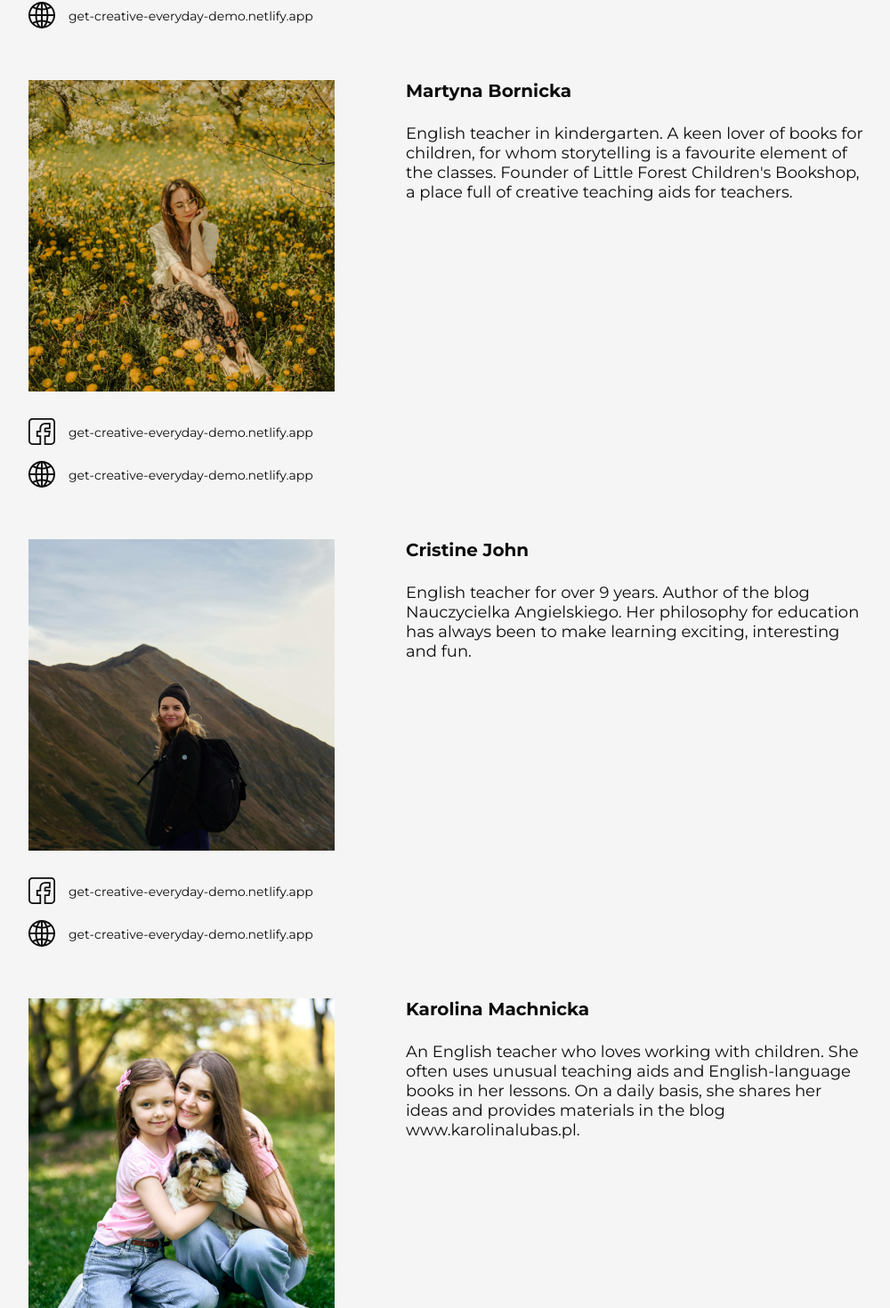
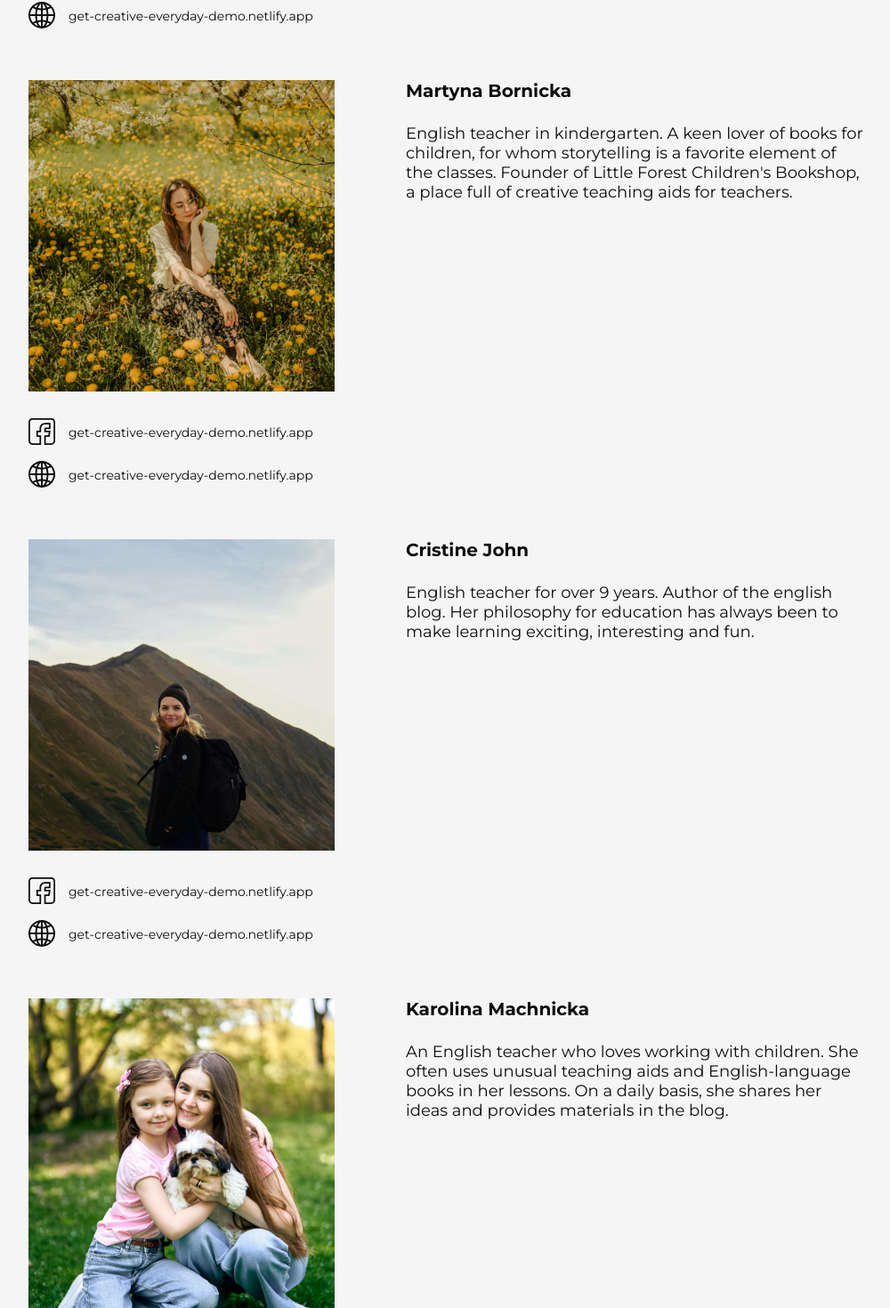
Before and after one commit to PatrickInFrontEnd/get-creative-everyday-demo, a React (Create React App) app: page / in a window 1280 px wide. Shown: the part 9823-11293 px from the top of the page at 89% size, without its empty margins (138-1138 px from the left). Built offline with nearby package versions, Linux system fonts and the light colour scheme.

Commit message:
fix: authors copy (#8)

```diff
--- a/src/data/eng_resources.js
+++ b/src/data/eng_resources.js
@@ -263,7 +263,7 @@ export const authorsENG = [
         author: {
             name: "Martyna Bornicka",
             description:
-                "English teacher in kindergarten. A keen lover of books for children, for whom storytelling is a favourite element of the classes. Founder of Little Forest Children's Bookshop, a place full of creative teaching aids for teachers.",
+                "English teacher in kindergarten. A keen lover of books for children, for whom storytelling is a favorite element of the classes. Founder of Little Forest Children's Bookshop, a place full of creative teaching aids for teachers.",
         },
     },
     {
@@ -281,7 +281,7 @@ export const authorsENG = [
         author: {
             name: "Cristine John",
             description:
-                "English teacher for over 9 years. Author of the blog Nauczycielka Angielskiego. Her philosophy for education has always been to make learning exciting, interesting and fun.",
+                "English teacher for over 9 years. Author of the english blog. Her philosophy for education has always been to make learning exciting, interesting and fun.",
         },
     },
     {
@@ -299,7 +299,7 @@ export const authorsENG = [
         author: {
             name: "Karolina Machnicka",
             description:
-                "An English teacher who loves working with children. She often uses unusual teaching aids and English-language books in her lessons. On a daily basis, she shares her ideas and provides materials in the blog www.karolinalubas.pl.",
+                "An English teacher who loves working with children. She often uses unusual teaching aids and English-language books in her lessons. On a daily basis, she shares her ideas and provides materials in the blog.",
         },
     },
     {
@@ -335,7 +335,7 @@ export const authorsENG = [
         author: {
             name: "Agnieszka Roland",
             description:
-                "She creates language games that she would like to play, prepares lessons in which she would like to participate, teaches in the way she would like to be taught. She helps other teachers to make language classes more attractive and lively. She creates original games, which she willingly shares with teachers of various languages on the website www.agnieszkaiwanicka.pl. She shows how to use technology in the classroom and teaches others how to teach in order to have fun in one’s own lessons. She makes both teachers and students want to learn.",
+                "She creates language games that she would like to play, prepares lessons in which she would like to participate, teaches in the way she would like to be taught. She helps other teachers to make language classes more attractive and lively. She creates original games, which she willingly shares with teachers of various languages on the website. She shows how to use technology in the classroom and teaches others how to teach in order to have fun in one’s own lessons. She makes both teachers and students want to learn.",
         },
     },
 ];
--- a/src/data/esp_resources.js
+++ b/src/data/esp_resources.js
@@ -251,7 +251,7 @@ export const authorsSPANISH = [
         author: {
             name: "Anna Kowalska",
             description:
-                "Profesora de inglés con 18 años de experiencia en Polonia, Inglaterra e Irlanda, directora de estudios y formadora de profesores. Apoya a equipos didácticos en escuelas de idiomas, capacita a profesores y habla en conferencias y reuniones sectoriales. Autora del sitio web That is Evil dirigido a profesores de inglés.",
+                "Profesora de inglés con 18 años de experiencia en Polonia, Inglaterra e Irlanda, directora de estudios y formadora de profesores. Apoya a equipos didácticos en escuelas de idiomas, capacita a profesores y habla en conferencias y reuniones del sector. Autora del sitio web That is Evil dirigido a profesores de EFL.",
         },
     },
     {
@@ -269,7 +269,7 @@ export const authorsSPANISH = [
         author: {
             name: "Martyna Bornicka",
             description:
-                "Profesora de inglés en jardín de infancia. Ávida amante de los libros para niños, para quien el storytelling es un elemento favorito de las clases. Fundadora de Little Forest Children's Bookshop, un lugar lleno de materiales didácticos creativos para profesores.",
+                "Profesora de inglés en jardín de infancia. Amante de los libros para niños, para quienes contar cuentos es su elemento favorito de las clases. Fundadora de Little Forest Children's Bookshop, un lugar lleno de ayudas didácticas creativas para profesores.",
         },
     },
     {
@@ -287,7 +287,7 @@ export const authorsSPANISH = [
         author: {
             name: "Cristine John",
             description:
-                "Profesora de inglés durante más de 9 años. Autora del blog Nauczycielka Angielskiego. Su filosofía educativa siempre ha sido hacer que el aprendizaje sea emocionante, interesante y divertido.",
+                "Profesora de inglés durante más de 9 años. Autora del blog de inglés. Su filosofía de la educación siempre ha sido hacer que el aprendizaje sea emocionante, interesante y divertido.",
         },
     },
     {
@@ -305,7 +305,7 @@ export const authorsSPANISH = [
         author: {
             name: "Karolina Machnicka",
             description:
-                "Profesora de inglés que ama trabajar con niños. A menudo utiliza materiales didácticos inusuales y libros en inglés en sus clases. Comparte ideas y materiales diariamente en el blog www.karolinalubas.pl.",
+                "Una profesora de inglés que ama trabajar con niños. A menudo utiliza ayudas didácticas inusuales y libros en inglés en sus lecciones. Diariamente, comparte sus ideas y proporciona materiales en el blog.",
         },
     },
     {
@@ -323,7 +323,7 @@ export const authorsSPANISH = [
         author: {
             name: "Renata Nowak",
             description:
-                "Licenciada en Filología Inglesa, profesora con más de 10 años de experiencia. Autora del blog 'EasyPeasy' y la guía 'Inglés sin libro de texto'. Consultora metodológica que apoyó la creación de un robot educativo en Dino University.",
+                "Licenciada en Filología Inglesa, profesora con más de 10 años de experiencia. Autora del blog 'EasyPeasy' y de la guía 'Inglés sin Manual'. Consultora metodológica que apoyó la creación de un robot educativo en la Universidad Dino.",
         },
     },
     {
@@ -341,7 +341,7 @@ export const authorsSPANISH = [
         author: {
             name: "Agnieszka Roland",
             description:
-                "Crea juegos lingüísticos que le gustaría jugar, prepara lecciones en las que le gustaría participar y enseña de la manera en que le gustaría ser enseñada. Ayuda a otros profesores a hacer que las clases de idiomas sean más atractivas y animadas. Crea juegos originales que comparte con profesores de varios idiomas en www.agnieszkaiwanicka.pl. Muestra cómo usar la tecnología en el aula y enseña a otros cómo enseñar para divertirse en sus propias clases. Hace que tanto profesores como estudiantes quieran aprender.",
+                "Crea juegos de idiomas que le gustaría jugar, prepara lecciones en las que le gustaría participar, enseña de la manera en que le gustaría que le enseñaran. Ayuda a otros profesores a hacer que las clases de idiomas sean más atractivas y animadas. Crea juegos originales, que comparte con gusto con profesores de varios idiomas en el sitio web. Muestra cómo utilizar la tecnología en el aula y enseña a otros a enseñar para que se diviertan en sus propias lecciones. Hace que tanto profesores como estudiantes quieran aprender.",
         },
     },
 ];
--- a/src/data/pl_resources.js
+++ b/src/data/pl_resources.js
@@ -251,7 +251,7 @@ export const authorsPL = [
         author: {
             name: "Anna Kowalska",
             description:
-                "Nauczycielka angielskiego z 18-letnim doświadczeniem zdobywanym w szkołach w Polsce, Anglii i Irlandii. Od 5 lat jest metodyczką oraz trenerką nauczycieli. Wspiera metodycznie zespoły dydaktyczne w szkołach językowych, a oprócz tego szkoli nauczycieli i lektorów na konferencjach i zlotach branżowych. Autorka strony That is Evil skierowanej do anglistów.",
+                "Nauczycielka angielskiego z 18-letnim doświadczeniem w Polsce, Anglii i Irlandii, dyrektor studiów i trenerka nauczycieli. Wspiera zespoły dydaktyczne w szkołach językowych, szkoli nauczycieli i występuje na konferencjach i spotkaniach branżowych. Autorka strony That is Evil skierowanej do nauczycieli EFL.",
         },
     },
     {
@@ -269,7 +269,7 @@ export const authorsPL = [
         author: {
             name: "Martyna Bornicka",
             description:
-                "Nauczycielka języka angielskiego w przedszkolu. Zapalona miłośniczka książek dla dzieci, dla której storytelling jest ulubionym elementem zajęć. Założycielka Little Forest Children’s Bookshop, miejsca pełnego kreatywnych pomocy dydaktycznych dla nauczycieli.",
+                "Nauczycielka angielskiego w przedszkolu. Zakochana w książkach dla dzieci, dla której opowiadanie historii jest ulubionym elementem zajęć. Założycielka Little Forest Children's Bookshop, miejsca pełnego kreatywnych pomocy dydaktycznych dla nauczycieli.",
         },
     },
     {
@@ -287,7 +287,7 @@ export const authorsPL = [
         author: {
             name: "Cristine John",
             description:
-                "Od ponad 9 lat nauczyciel języka angielskiego. Autorka bloga Nauczycielka Angielskiego, na którym dzieli się pomysłami na tworzenie własnych pomocy dydaktycznych dla dzieci w wieku przedszkolnym oraz wczesnoszkolnym, a także inspiracjami zarówno na zajęcia i warsztaty czytelnicze, jak i domowe zabawy językowe.",
+                "Nauczycielka angielskiego od ponad 9 lat. Autorka bloga angielskiego. Jej filozofia edukacji zawsze polegała na tym, by nauka była ekscytująca, interesująca i zabawna.",
         },
     },
     {
@@ -305,7 +305,7 @@ export const authorsPL = [
         author: {
             name: "Karolina Machnicka",
             description:
-                "Nauczycielka języka angielskiego, która uwielbia pracę z dziećmi. Często wykorzystuje niekoniecznie oczywiste pomoce dydaktyczne i książki anglojęzyczne na swoich lekcjach. Na co dzień dzieli się pomysłami i materiałami na blogu www.karolinalubas.pl.",
+                "Nauczycielka angielskiego, która uwielbia pracować z dziećmi. Często wykorzystuje nietypowe pomoce dydaktyczne i książki anglojęzyczne na swoich lekcjach. Na co dzień dzieli się swoimi pomysłami i udostępnia materiały na blogu.",
         },
     },
     {
@@ -323,7 +323,7 @@ export const authorsPL = [
         author: {
             name: "Renata Nowak",
             description:
-                "Magister filologii angielskiej, lektor z ponad 10-letnim stażem. Autorka bloga EasyPeasy oraz poradnika „Angielski bez Podręcznika”. Konsultant metodyczny przy tworzeniu robota edukacyjnego Dino University.",
+                "Magister filologii angielskiej, nauczycielka z ponad 10-letnim doświadczeniem. Autorka bloga 'EasyPeasy' i przewodnika 'Angielski bez podręcznika'. Konsultantka metodyczna, która wspierała tworzenie robota edukacyjnego na Uniwersytecie Dino.",
         },
     },
     {
@@ -341,7 +341,7 @@ export const authorsPL = [
         author: {
             name: "Agnieszka Roland",
             description:
-                "Tworzy gry językowe, w które sama chciałaby grać, przygotowuje lekcje, w których chciałaby uczestniczyć, uczy tak, jak sama chciałaby być uczona. Pomaga uatrakcyjniać i ożywiać zajęcia językowe. Tworzy autorskie gry, którymi chętnie dzieli się z nauczycielami różnych języków na stronie www.agnieszkaiwanicka.pl. Pokazuje, jak korzystać z technologii w klasie oraz podpowiada, jak uczyć, aby samemu dobrze się bawić na własnych lekcjach. Sprawia, że chce się uczyć – zarówno nauczycielom, jak i uczniom.",
+                "Tworzy gry językowe, w które sama chciałaby grać, przygotowuje lekcje, w których sama chciałaby uczestniczyć, uczy w sposób, w jaki sama chciałaby być nauczana. Pomaga innym nauczycielom uatrakcyjniać i ożywiać zajęcia językowe. Tworzy oryginalne gry, którymi chętnie dzieli się z nauczycielami różnych języków na stronie internetowej. Pokazuje, jak wykorzystywać technologię w klasie i uczy innych, jak uczyć, aby dobrze się bawić na własnych lekcjach. Sprawia, że zarówno nauczyciele, jak i uczniowie chcą się uczyć.",
         },
     },
 ];
```
